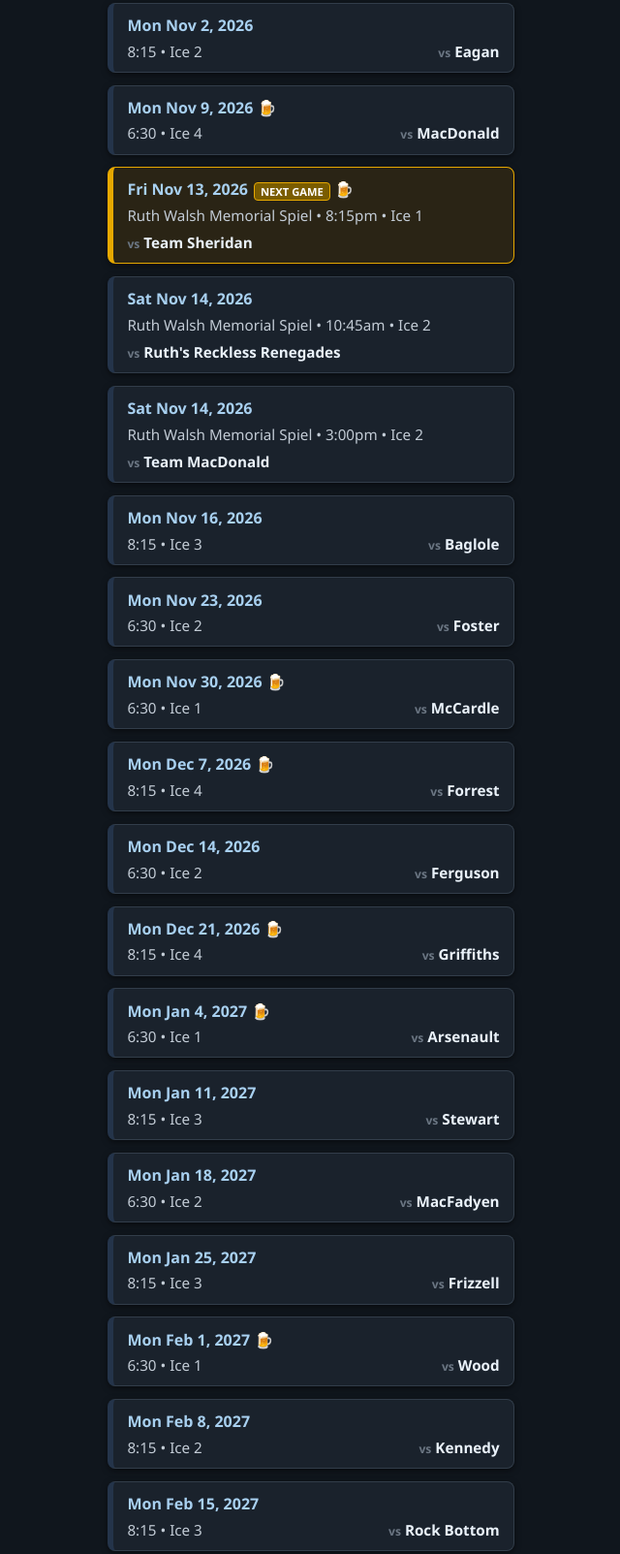
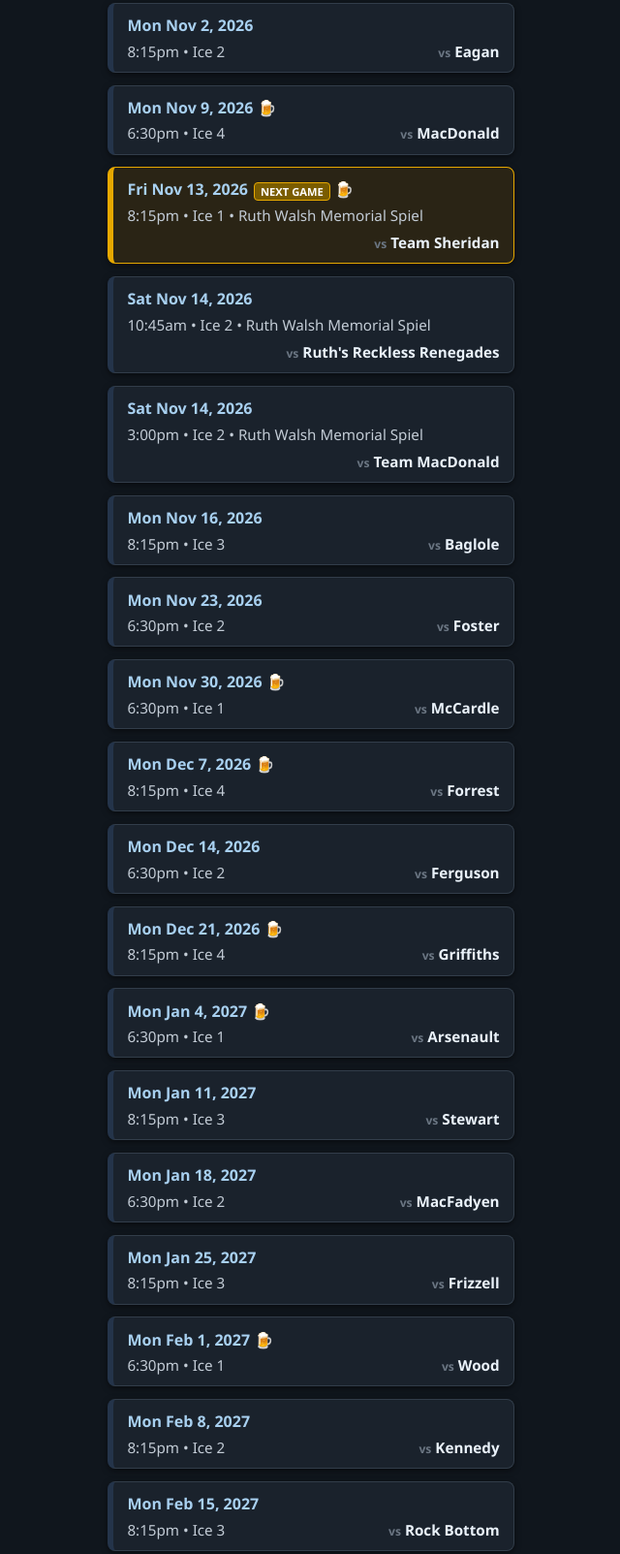
Before and after one commit to sonsoficarus/sonsoficarus.github.io, a plain HTML site: page team_schedule.html in a window 1280 px wide. Shown: the part 152-1755 px from the top of the page at 97% size, without its empty margins (319-959 px from the left). Drawn offline with Linux system fonts and the light colour scheme.

Commit message:
Align team schedule entry format and fix vs. line alignment

```diff
--- a/team_schedule.html
+++ b/team_schedule.html
@@ -19,7 +19,7 @@
   .date { font-weight: 700; color: #a8d0f0; font-size: 1rem; }
   .details { display: flex; justify-content: space-between; gap: 0.5rem;
              margin-top: 0.35rem; color: #c3ccd6; font-size: 0.95rem; flex-wrap: wrap; }
-  .opp { font-weight: 600; color: #eaf2fa; }
+  .opp { font-weight: 600; color: #eaf2fa; margin-left: auto; text-align: right; }
   .vs { color: #6b7683; font-size: 0.8em; }
   li.next { border-color: #e6a800; border-left-color: #e6a800; background: #2a2415; }
   .next-badge { display: inline-block; background: #7a5c00; color: #fff;
@@ -35,41 +35,41 @@
 <p class="dl"><a id="ics-link" href="#" download="sons-of-icarus-schedule.ics">Download calendar (.ics)</a></p>
 <ul>
   <li data-date="2026-11-02"><div class="date">Mon Nov 2, 2026</div>
-    <div class="details"><span>8:15 &bull; Ice 2</span><span class="opp"><span class="vs">vs</span> Eagan</span></div></li>
+    <div class="details"><span>8:15pm &bull; Ice 2</span><span class="opp"><span class="vs">vs</span> Eagan</span></div></li>
   <li data-date="2026-11-09"><div class="date">Mon Nov 9, 2026</div>
-    <div class="details"><span>6:30 &bull; Ice 4</span><span class="opp"><span class="vs">vs</span> MacDonald</span></div></li>
+    <div class="details"><span>6:30pm &bull; Ice 4</span><span class="opp"><span class="vs">vs</span> MacDonald</span></div></li>
   <li data-date="2026-11-13" class="spiel"><div class="date">Fri Nov 13, 2026</div>
-    <div class="details"><span>Ruth Walsh Memorial Spiel &bull; 8:15pm &bull; Ice 1</span><span class="opp"><span class="vs">vs</span> Team Sheridan</span></div></li>
+    <div class="details"><span>8:15pm &bull; Ice 1 &bull; Ruth Walsh Memorial Spiel</span><span class="opp"><span class="vs">vs</span> Team Sheridan</span></div></li>
   <li data-date="2026-11-14" class="spiel"><div class="date">Sat Nov 14, 2026</div>
-    <div class="details"><span>Ruth Walsh Memorial Spiel &bull; 10:45am &bull; Ice 2</span><span class="opp"><span class="vs">vs</span> Ruth's Reckless Renegades</span></div></li>
+    <div class="details"><span>10:45am &bull; Ice 2 &bull; Ruth Walsh Memorial Spiel</span><span class="opp"><span class="vs">vs</span> Ruth's Reckless Renegades</span></div></li>
   <li data-date="2026-11-14" class="spiel"><div class="date">Sat Nov 14, 2026</div>
-    <div class="details"><span>Ruth Walsh Memorial Spiel &bull; 3:00pm &bull; Ice 2</span><span class="opp"><span class="vs">vs</span> Team MacDonald</span></div></li>
+    <div class="details"><span>3:00pm &bull; Ice 2 &bull; Ruth Walsh Memorial Spiel</span><span class="opp"><span class="vs">vs</span> Team MacDonald</span></div></li>
   <li data-date="2026-11-16"><div class="date">Mon Nov 16, 2026</div>
-    <div class="details"><span>8:15 &bull; Ice 3</span><span class="opp"><span class="vs">vs</span> Baglole</span></div></li>
+    <div class="details"><span>8:15pm &bull; Ice 3</span><span class="opp"><span class="vs">vs</span> Baglole</span></div></li>
   <li data-date="2026-11-23"><div class="date">Mon Nov 23, 2026</div>
-    <div class="details"><span>6:30 &bull; Ice 2</span><span class="opp"><span class="vs">vs</span> Foster</span></div></li>
+    <div class="details"><span>6:30pm &bull; Ice 2</span><span class="opp"><span class="vs">vs</span> Foster</span></div></li>
   <li data-date="2026-11-30"><div class="date">Mon Nov 30, 2026</div>
-    <div class="details"><span>6:30 &bull; Ice 1</span><span class="opp"><span class="vs">vs</span> McCardle</span></div></li>
+    <div class="details"><span>6:30pm &bull; Ice 1</span><span class="opp"><span class="vs">vs</span> McCardle</span></div></li>
   <li data-date="2026-12-07"><div class="date">Mon Dec 7, 2026</div>
-    <div class="details"><span>8:15 &bull; Ice 4</span><span class="opp"><span class="vs">vs</span> Forrest</span></div></li>
+    <div class="details"><span>8:15pm &bull; Ice 4</span><span class="opp"><span class="vs">vs</span> Forrest</span></div></li>
   <li data-date="2026-12-14"><div class="date">Mon Dec 14, 2026</div>
-    <div class="details"><span>6:30 &bull; Ice 2</span><span class="opp"><span class="vs">vs</span> Ferguson</span></div></li>
+    <div class="details"><span>6:30pm &bull; Ice 2</span><span class="opp"><span class="vs">vs</span> Ferguson</span></div></li>
   <li data-date="2026-12-21"><div class="date">Mon Dec 21, 2026</div>
-    <div class="details"><span>8:15 &bull; Ice 4</span><span class="opp"><span class="vs">vs</span> Griffiths</span></div></li>
+    <div class="details"><span>8:15pm &bull; Ice 4</span><span class="opp"><span class="vs">vs</span> Griffiths</span></div></li>
   <li data-date="2027-01-04"><div class="date">Mon Jan 4, 2027</div>
-    <div class="details"><span>6:30 &bull; Ice 1</span><span class="opp"><span class="vs">vs</span> Arsenault</span></div></li>
+    <div class="details"><span>6:30pm &bull; Ice 1</span><span class="opp"><span class="vs">vs</span> Arsenault</span></div></li>
   <li data-date="2027-01-11"><div class="date">Mon Jan 11, 2027</div>
-    <div class="details"><span>8:15 &bull; Ice 3</span><span class="opp"><span class="vs">vs</span> Stewart</span></div></li>
+    <div class="details"><span>8:15pm &bull; Ice 3</span><span class="opp"><span class="vs">vs</span> Stewart</span></div></li>
   <li data-date="2027-01-18"><div class="date">Mon Jan 18, 2027</div>
-    <div class="details"><span>6:30 &bull; Ice 2</span><span class="opp"><span class="vs">vs</span> MacFadyen</span></div></li>
+    <div class="details"><span>6:30pm &bull; Ice 2</span><span class="opp"><span class="vs">vs</span> MacFadyen</span></div></li>
   <li data-date="2027-01-25"><div class="date">Mon Jan 25, 2027</div>
-    <div class="details"><span>8:15 &bull; Ice 3</span><span class="opp"><span class="vs">vs</span> Frizzell</span></div></li>
+    <div class="details"><span>8:15pm &bull; Ice 3</span><span class="opp"><span class="vs">vs</span> Frizzell</span></div></li>
   <li data-date="2027-02-01"><div class="date">Mon Feb 1, 2027</div>
-    <div class="details"><span>6:30 &bull; Ice 1</span><span class="opp"><span class="vs">vs</span> Wood</span></div></li>
+    <div class="details"><span>6:30pm &bull; Ice 1</span><span class="opp"><span class="vs">vs</span> Wood</span></div></li>
   <li data-date="2027-02-08"><div class="date">Mon Feb 8, 2027</div>
-    <div class="details"><span>8:15 &bull; Ice 2</span><span class="opp"><span class="vs">vs</span> Kennedy</span></div></li>
+    <div class="details"><span>8:15pm &bull; Ice 2</span><span class="opp"><span class="vs">vs</span> Kennedy</span></div></li>
   <li data-date="2027-02-15"><div class="date">Mon Feb 15, 2027</div>
-    <div class="details"><span>8:15 &bull; Ice 3</span><span class="opp"><span class="vs">vs</span> Rock Bottom</span></div></li>
+    <div class="details"><span>8:15pm &bull; Ice 3</span><span class="opp"><span class="vs">vs</span> Rock Bottom</span></div></li>
 </ul>
 <script>
   const items = Array.from(document.querySelectorAll("li[data-date]"));
```
